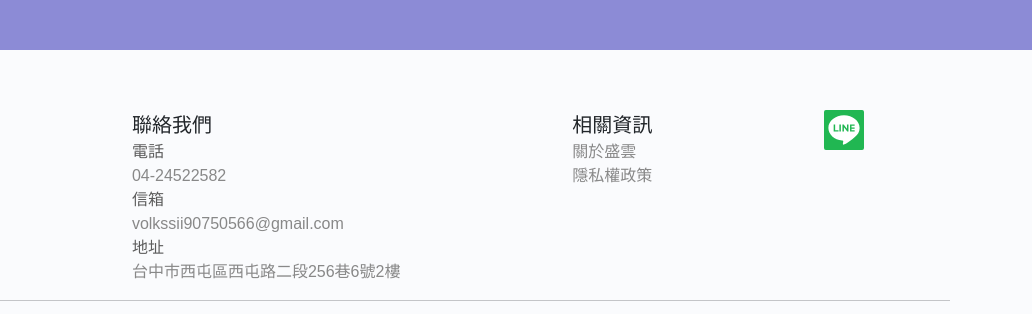
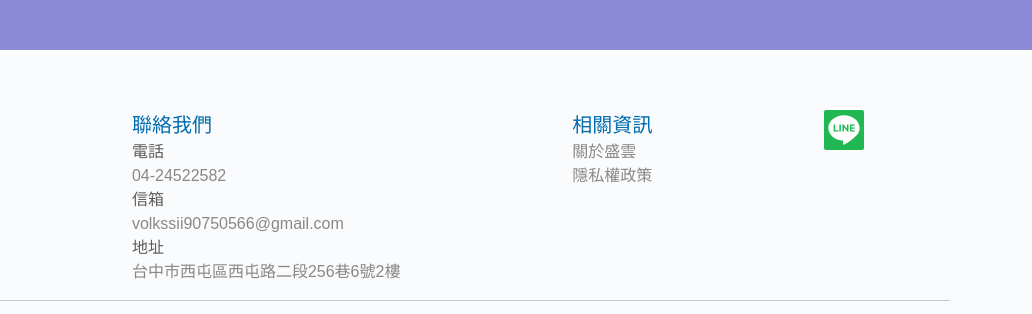
Before and after one commit to cwy104seung28/banner-sample-2, a plain HTML site: page index.html in a window 1280 px wide. Shown: the part 2323-2637 px from the top of the page, 248-1280 px from the left. Drawn offline with nearby package versions, Linux system fonts and the light colour scheme.

Commit message:
0630 update

```diff
--- a/css/index.scss
+++ b/css/index.scss
@@ -459,6 +459,8 @@ body {
                             }
                             @media screen and (max-width: 575px) {
                                 width: 150px;
+                            }
+                            @media screen and (max-width: 399px) {
                                 font-size: 14px;
                             }
                         }
@@ -526,6 +528,7 @@ body {
 
                 .main-title {
                     font-size: 20px;
+                    color: #006cae;
                 }
 
                 .title {
```
Also changed, not shown: css/index.css, 1 other file.
